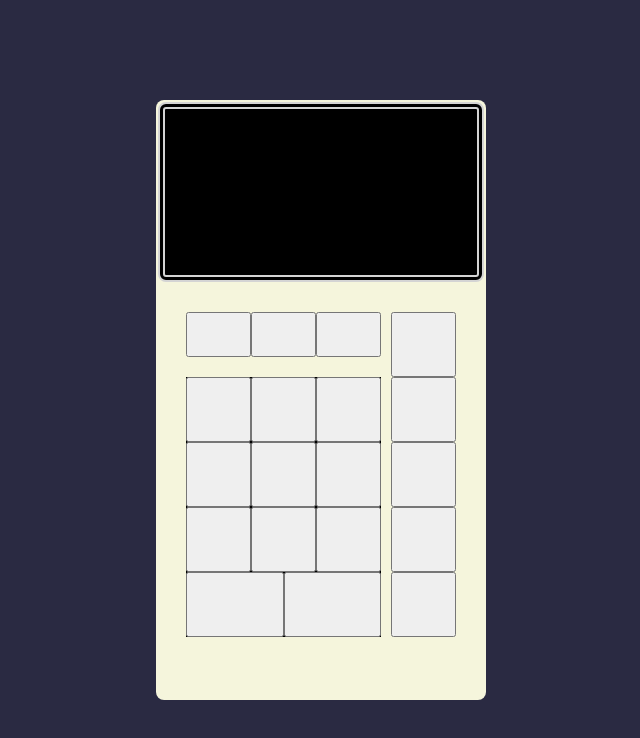
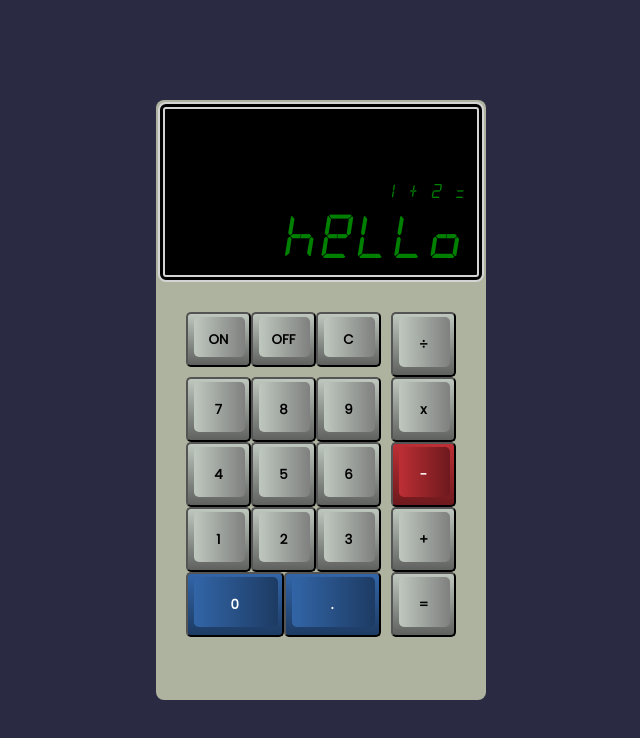
Before and after one commit to dyancic/calculator-project, a plain HTML site: page index.html in a window 1280 px wide. Shown: the whole page, without its empty margins (319-959 px from the left). Drawn offline with Linux system fonts and the light colour scheme; a web font is replaced by a local one.

Commit message:
styled buttons and brought in new fonts

```diff
--- a/index.html
+++ b/index.html
@@ -9,32 +9,35 @@
     </head>
     <body>
         <div class="calc">
-            <div class="calc__screen"></div>
+            <div class="calc__screen">
+                <div class="calc__output">1 + 2 =</div>
+                <div class="calc__input">hello</div>
+            </div>
             <div class="calc__button-container">
                 <div class="calc__onoff-box">
-                    <button class="calc__button calc__button--sm" id="buttonOn"></button>
-                    <button class="calc__button calc__button--sm" id="buttonOff"></button>
-                    <button class="calc__button calc__button--sm" id="buttonClear"></button>
+                    <button class="calc__button calc__button--sm" id="buttonOn"><span>ON</span></button>
+                    <button class="calc__button calc__button--sm" id="buttonOff"><span>OFF</span></button>
+                    <button class="calc__button calc__button--sm" id="buttonClear"><span>C</span></button>
                 </div>
                 <div class="calc__number-box">
-                    <button class="calc__button calc__button--md" id="buttonSeven"></button>
-                    <button class="calc__button calc__button--md" id="buttonEight"></button>
-                    <button class="calc__button calc__button--md" id="buttonNine"></button>
-                    <button class="calc__button calc__button--md" id="buttonFour"></button>
-                    <button class="calc__button calc__button--md" id="buttonFive"></button>
-                    <button class="calc__button calc__button--md" id="buttonSix"></button>
-                    <button class="calc__button calc__button--md" id="buttonOne"></button>
-                    <button class="calc__button calc__button--md" id="buttonTwo"></button>
-                    <button class="calc__button calc__button--md" id="buttonThree"></button>
-                    <button class="calc__button calc__button--lg" id="buttonZero"></button>
-                    <button class="calc__button calc__button--lg" id="buttonDecimal"></button>
+                    <button class="calc__button" id="buttonSeven"><span>7</span></button>
+                    <button class="calc__button" id="buttonEight"><span>8</span></button>
+                    <button class="calc__button" id="buttonNine"><span>9</span></button>
+                    <button class="calc__button" id="buttonFour"><span>4</span></button>
+                    <button class="calc__button" id="buttonFive"><span>5</span></button>
+                    <button class="calc__button" id="buttonSix"><span>6</span></button>
+                    <button class="calc__button" id="buttonOne"><span>1</span></button>
+                    <button class="calc__button" id="buttonTwo"><span>2</span></button>
+                    <button class="calc__button" id="buttonThree"><span>3</span></button>
+                    <button class="calc__button calc__button--lg" id="buttonZero"><span>0</span></button>
+                    <button class="calc__button calc__button--lg" id="buttonDecimal"><span>.</span></button>
                 </div>
                 <div class="calc__operator">
-                    <button class="calc__button calc__button--md" id="buttonDivide"></button>
-                    <button class="calc__button calc__button--md" id="buttonMultiply"></button>
-                    <button class="calc__button calc__button--md" id="buttonMinus"></button>
-                    <button class="calc__button calc__button--md" id="buttonPlus"></button>
-                    <button class="calc__button calc__button--md" id="buttonEqual"></button>
+                    <button class="calc__button" id="buttonDivide"><span>÷</span></button>
+                    <button class="calc__button" id="buttonMultiply"><span>x</span></button>
+                    <button class="calc__button" id="buttonMinus"><span>-</span></button>
+                    <button class="calc__button" id="buttonPlus"><span>+</span></button>
+                    <button class="calc__button" id="buttonEqual"><span>=</span></button>
                 </div>
             </div>
         </div>
--- a/styles.scss
+++ b/styles.scss
@@ -1,3 +1,9 @@
+@font-face {
+    font-family: "digital-clock-font";
+    src: url("./font/digital-clock-font.ttf");
+}
+@import url("https://fonts.googleapis.com/css2?family=Comfortaa:wght@500&family=Faustina&family=IBM+Plex+Mono:wght@200;300&family=Poppins&display=swap");
+
 * {
     padding: 0;
     margin: 0;
@@ -19,16 +25,33 @@ body {
 
     height: 600px;
     width: 330px;
-    background-color: beige;
+    background-color: #aeb39f;
+
     border-radius: 8px;
 
     &__screen {
+        display: flex;
+        flex-direction: column;
+        justify-content: flex-end;
+        align-items: flex-end;
         width: 326px;
         height: 180px;
         background-color: black;
         margin-top: 2px;
         border-radius: 8px;
         border: 7px double rgb(212, 212, 212);
+        font-family: "digital-clock-font";
+        color: green;
+    }
+
+    &__input {
+        font-size: 62px;
+        margin-right: 10px;
+    }
+
+    &__output {
+        font-size: 20px;
+        margin-right: 10px;
     }
 
     &__button-container {
@@ -51,7 +74,6 @@ body {
         flex-wrap: wrap;
 
         width: 195px;
-        background-color: black;
     }
 
     &__operator {
@@ -61,15 +83,53 @@ body {
     }
 
     &__button {
+        position: relative;
         width: 65px;
         height: 65px;
+        color: black;
+        border-radius: 5px;
+        background: linear-gradient(180deg, #bfc8bf, #5f615f);
+    }
+
+    &__button::before {
+        content: "";
+        position: absolute;
+        border-radius: 5px;
+        top: 3px;
+        right: 4px;
+        bottom: 8px;
+        left: 6px;
+        background: linear-gradient(90deg, #bfc8bf, #7f807f);
+        box-shadow: -10px -10px 10px (255, 255, 255, 0.25);
     }
 
     &__button--lg {
         width: 97.5px;
+        background: linear-gradient(180deg, #3265a7, #1d3b63);
+        color: white;
+    }
+
+    &__button--lg::before {
+        background: linear-gradient(90deg, #3265a7, #1d3b63);
     }
 
     &__button--sm {
-        height: 45px;
+        height: 55px;
     }
 }
+
+#buttonMinus {
+    background: linear-gradient(180deg, #bd2f35, #6d191d);
+    color: white;
+}
+
+#buttonMinus::before {
+    background: linear-gradient(90deg, #bd2f35, #6d191d);
+}
+
+span {
+    position: relative;
+    font-family: "Poppins", sans-serif;
+    font-weight: 900;
+    font-stretch: extra-expanded;
+}
```
Also changed, not shown: font/digital-clock-font.ttf (added), styles.css, 1 other file.
